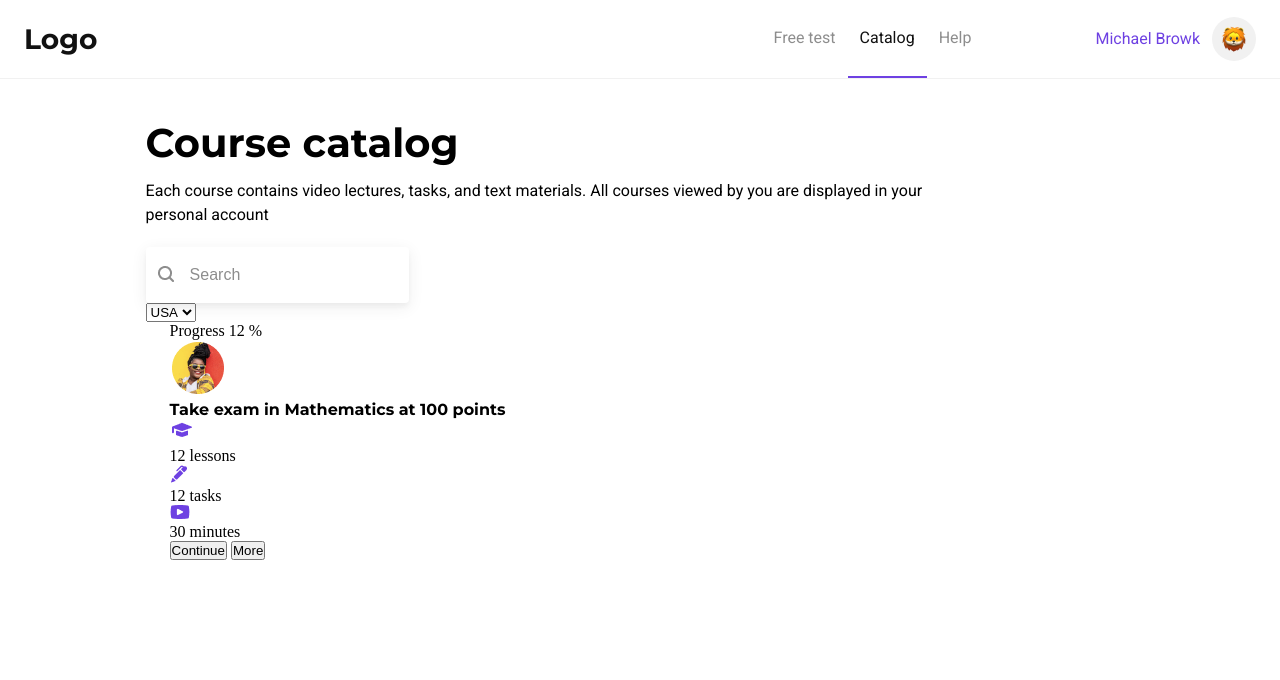
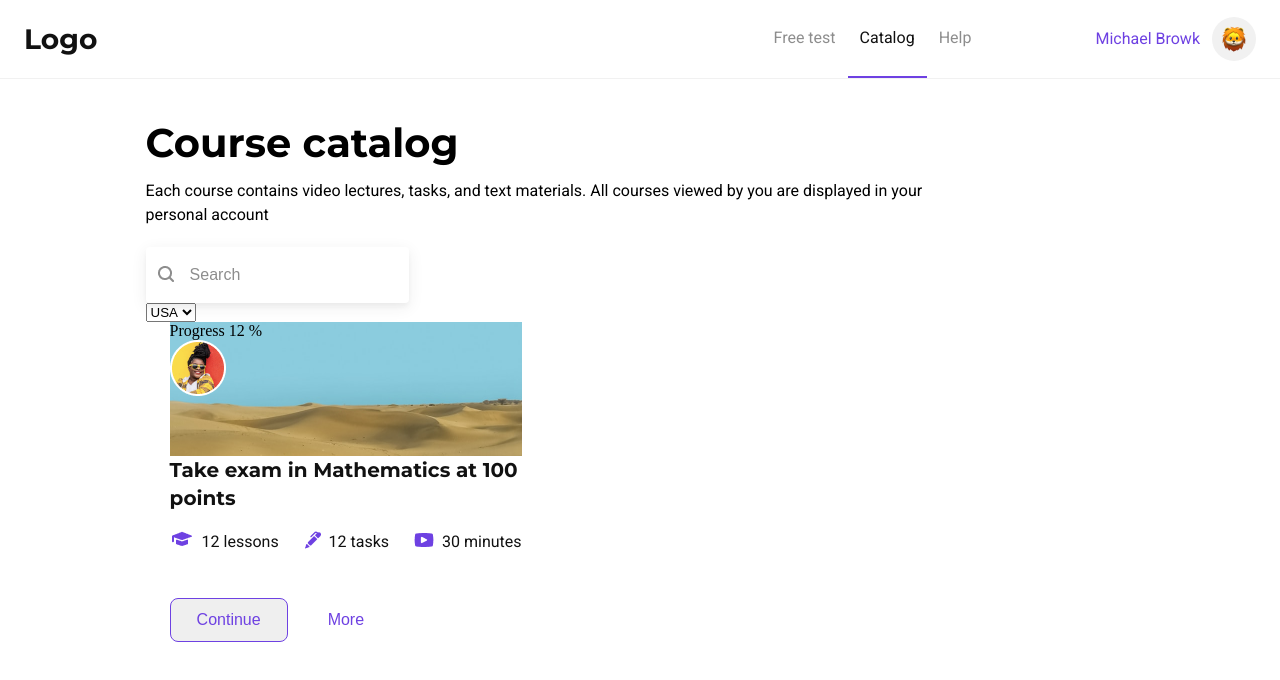
Before and after one commit to ArtyomZayarny/koko, a website: page index.html in a window 1280 px wide. Drawn offline with Linux system fonts and the light colour scheme.

Commit message:
card styling

```diff
--- a/index.html
+++ b/index.html
@@ -43,7 +43,7 @@
                     </p>
                 </div>
             </div>
-            <div class="course__search">
+            <div class="search">
                 <label for="search">
                     <input id="search" type="text" placeholder="Search">
                 </label>
@@ -65,29 +65,29 @@
                         <div class="card__title">
                             <h4>Take exam in Mathematics at 100 points</h4>
                         </div>
-                        <div class="card__terms terms">
-                            <div class="lesson">
+                        <div class="card__terms ">
+                            <div class="item">
                                 <div class="icon">
                                     <img src="images/student.png" alt="student">
                                 </div>
-                                <span>12 lessons</span>
+                                <p>12 lessons</p>
                             </div>
-                            <div class="tasks">
+                            <div class="item">
                                 <div class="icon">
                                     <img src="images/Union.png" alt="Union">
                                 </div>
-                                <span>12 tasks</span>
+                                <p>12 tasks</p>
                             </div>
-                            <div class="durring">
+                            <div class="item">
                                 <div class="icon">
                                     <img src="images/youtube.png" alt="youtube">
                                 </div>
-                                <span>30 minutes</span>
+                                <p>30 minutes</p>
                             </div>
                         </div>
                         <div class="card_button">
-                            <button>Continue</button>
-                            <button>More</button>
+                            <button class="btn continue">Continue</button>
+                            <button class="btn more">More</button>
                         </div>
                     </div>
                 </div>
--- a/scss/main.scss
+++ b/scss/main.scss
@@ -16,6 +16,8 @@ input:focus {
 }
 button {
   outline: none;
+  cursor:pointer;
+  transition:all 0.3s ease;
 }
 a {
   text-decoration: none;
@@ -113,7 +115,9 @@ h1,h2,h3,h4 {
       color:$black2;
     }
   }
-  &__search {
+
+}
+.search {
   label {
     position: relative;
     display: inline-block;
@@ -147,4 +151,79 @@ h1,h2,h3,h4 {
     }
   }
 }
+
+.card {
+  max-width: 400px;
+  &__top {
+    width: 100%;
+    display: block;
+    height: 134px;
+    background: url('../images/image 10.png')no-repeat center;
+    background-size: cover;
+    position: relative;
+    &:before {
+      contnt:'';
+      width: 100%;
+      height: 100%;
+      display: block;
+      position: absolute;
+      background: linear-gradient(180deg, rgba(17, 17, 17, 0.4) 0%, rgba(17, 17, 17, 0.72) 93.75%);
+      top:0;
+      left:0;
     }
+  }
+
+  &__title {
+    h4 {
+      font-weight: bold;
+      font-size: 20px;
+      line-height: 28px;
+      color:$black
+    }
+    margin-bottom: 16px;
+  }
+ &__terms {
+   display: flex;
+   justify-content: space-between;
+   margin-bottom: 42px;
+   .item {
+     display:flex;
+     align-items: center;
+     .icon {
+       margin-right: 8px;
+     }
+      p {
+       font-weight: normal;
+       font-size: 16px;
+       line-height: 24px;
+       color:$black;
+     }
+   }
+ }
+}
+.btn {
+  color:$purple;
+  font-weight: normal;
+  font-size: 16px;
+  line-height: 24px;
+}
+
+.btn.continue {
+  border-radius: 8px;
+  border: 1px solid $purple;
+  margin-right: 10px;
+  padding: 9px 26px;
+  &:hover {
+    background-color: $purple;
+    color:#fff;
+  }
+}
+.btn.more {
+  padding: 9px 25px;
+  background: transparent;
+  border: 1px solid transparent;
+  border-radius: 8px;
+  &:hover {
+    border-color:$purple;
+  }
+}
```
Also changed, not shown: css/main.css, 1 other file. Lines whose indentation alone changed are shown as unchanged.
